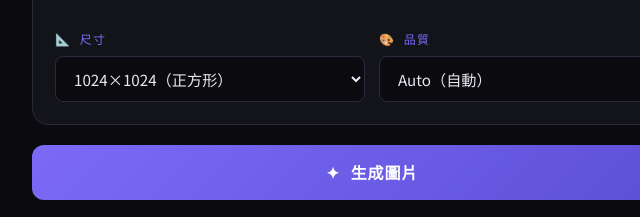
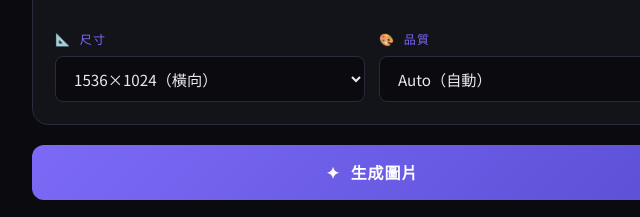
Before and after one commit to cyysongyy/gpt-image-tool, a plain HTML site: page index.html in a window 1280 px wide. Shown: the part 514-731 px from the top of the page, 268-908 px from the left. Drawn offline with nearby package versions, Linux system fonts and the light colour scheme.

Commit message:
Update index.html

```diff
--- a/index.html
+++ b/index.html
@@ -118,7 +118,7 @@
       <label class="label" style="margin-top:14px">📐 尺寸</label>
       <select id="size">
         <option value="1024x1024">1024×1024（正方形）</option>
-        <option value="1536x1024">1536×1024（橫向）</option>
+        <option value="1536x1024" selected>1536×1024（橫向）</option>
         <option value="1024x1536">1024×1536（直向）</option>
       </select>
     </div>
```
